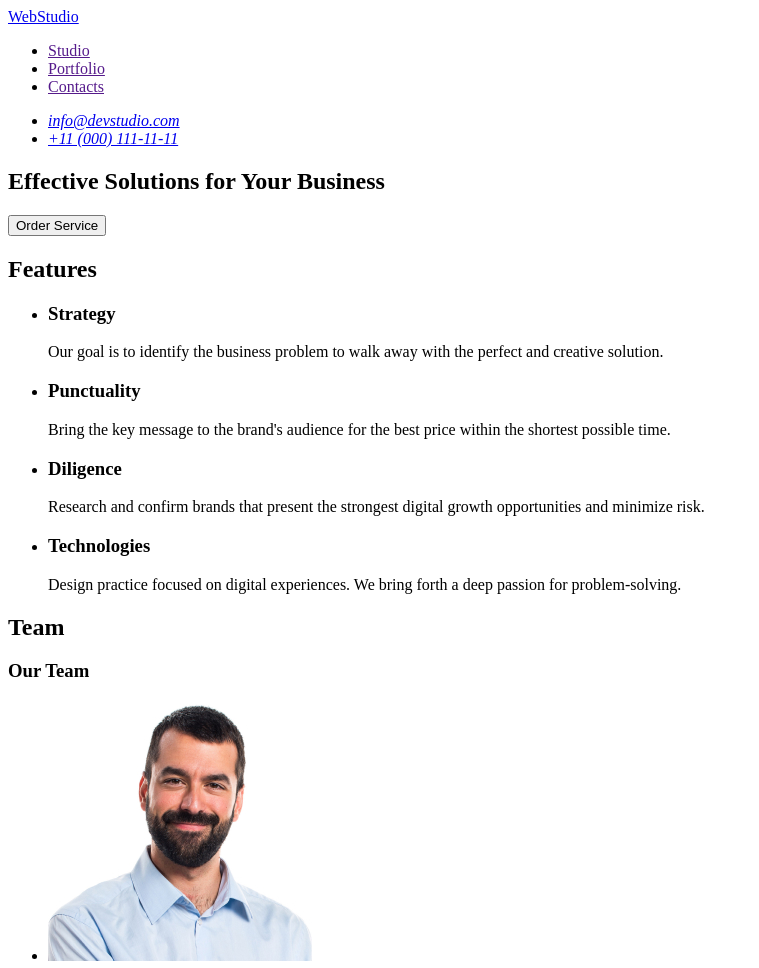
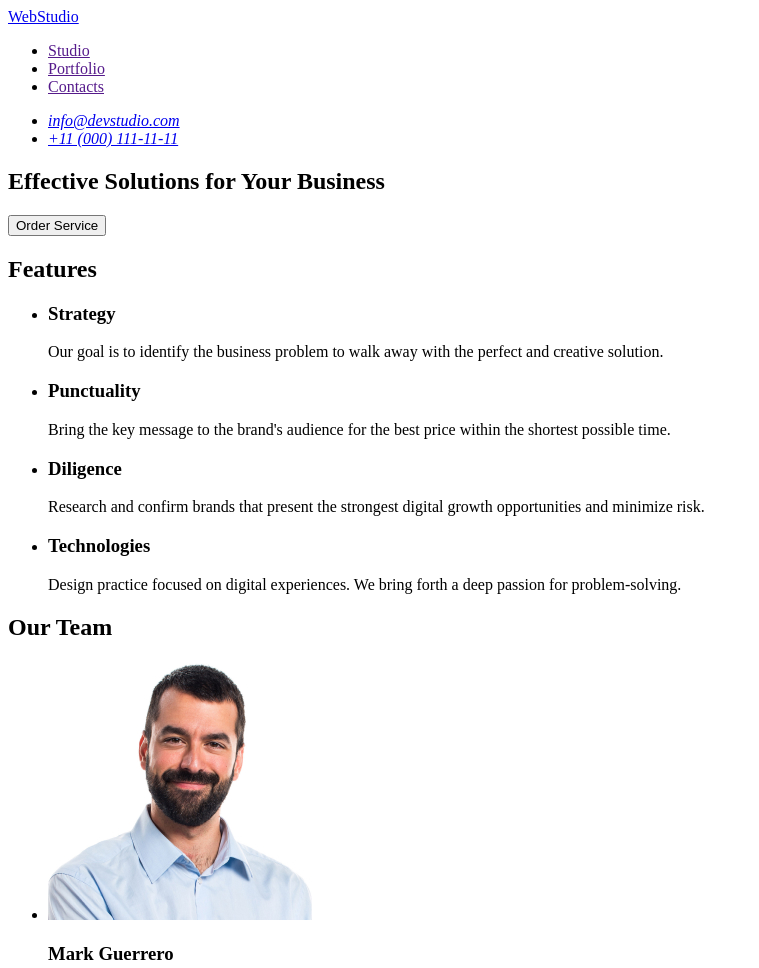
Before and after one commit to YuliiaSheremeta/goit-markup-hw-01, a plain HTML site: page index.html in a window 1280 px wide. Shown: the top 968 px of the page, without its empty margins (0-759 px from the left). Drawn offline with Linux system fonts and the light colour scheme.

Commit message:
add initial files

```diff
--- a/index.html
+++ b/index.html
@@ -67,8 +67,7 @@
       </section>
       <!--Section team-->
       <section>
-        <h2>Team</h2>
-        <h3>Our Team</h3>
+        <h2>Our Team</h2>
         <ul>
           <li>
             <img
```
